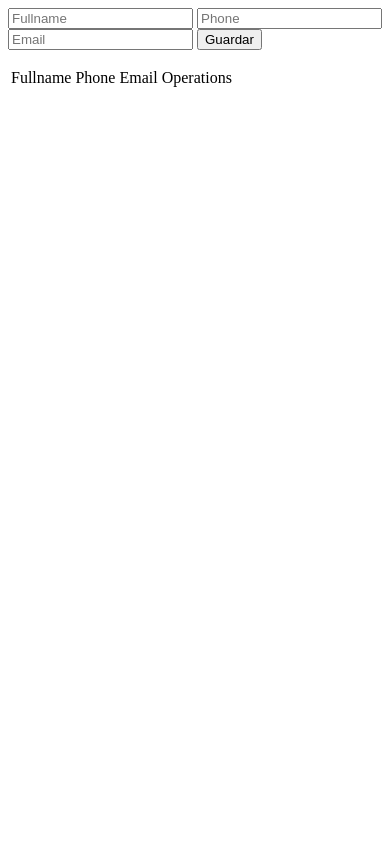
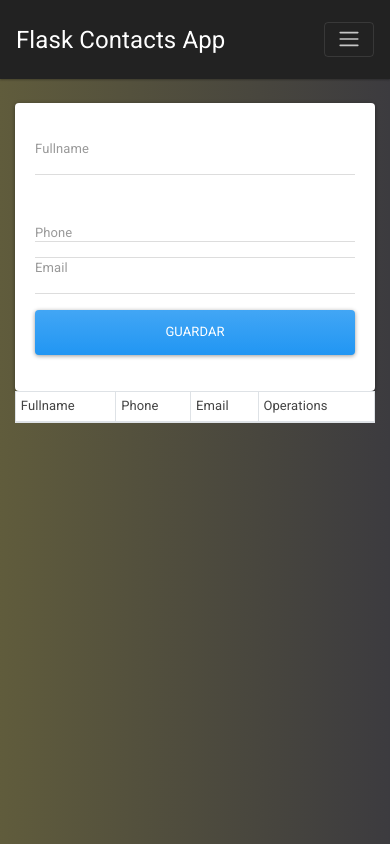
Before and after one commit to CARLOSPH36/flask-contact-app, a Flask app: page / in a window 390 px wide. Run offline with Flask 2, Linux system fonts and the light colour scheme; data that the repository does not hold is empty; some libraries are stand-ins or nearby versions.

Commit message:
Aplicacion completada satisfactoriamnete

```diff
--- /dev/null
+++ b/static/css/main.css
@@ -0,0 +1,7 @@
+body {
+
+    background: #3C3B3F;  /* fallback for old browsers */
+background: -webkit-linear-gradient(to right, #605C3C, #3C3B3F);  /* Chrome 10-25, Safari 5.1-6 */
+background: linear-gradient(to right, #605C3C, #3C3B3F); /* W3C, IE 10+/ Edge, Firefox 16+, Chrome 26+, Opera 12+, Safari 7+ */
+
+}
--- /dev/null
+++ b/static/js/main.js
@@ -0,0 +1,12 @@
+const btnDelete = document.querySelectorAll('.btn-delete')
+
+if(btnDelete) {
+  const btnArray =  Array.from(btnDelete);
+  btnArray.forEach((btn) => {
+    btn.addEventListener('click', (e) => {
+        if(!confirm('Are you sure you want to delete it?')){
+            e.preventDefault();
+        }
+    });
+  });
+}
--- a/templates/index.html
+++ b/templates/index.html
@@ -1,22 +1,42 @@
+{% extends 'layout.html' %}
+
+{% block body %}
+<div class="row">
+    <div class="col-md-5">
         {% with messages = get_flashed_messages() %}
         {% if messages %}
         {% for message in messages %}
-    <p>{{ message }}</p>
+        <div class="alert alert-success alert-dismissible fade show" role="alert">
+            {{ message }}
+            <button type="button" class="close" data-dismiss="alert" aria-label="Close">
+                <span aria-hidden="true">&times;</span>
+            </button>
+        </div>
         {% endfor %}
         {% endif%}
         {% endwith%}
 
+        <div class="card card-body">
             <form action="/add_contact" method="POST">
-<input type="text" name="fullname" placeholder="Fullname">
-<input type="text" name="phone" placeholder="Phone">
-<input type="text" name="email" placeholder="Email">
-<button type="submit">
+                <div class="form-group">
+                    <input type="text" name="fullname" placeholder="Fullname" class="form-control">
+                </div>
+                <div class="form-control">
+                    <input type="text" name="phone" placeholder="Phone" class="form-control">
+                </div>
+                <div class="form-group">
+                    <input type="text" name="email" placeholder="Email" class="form-control">
+                </div>
+                <div class="form-group">
+                    <button type="submit" class="btn btn-primary btn-block">
                         Guardar
                     </button>
-
+                </div>
             </form>
-
-<table>
+        </div>
+    </div>
+    <div class="col-md-7">
+        <table class="table table-striped table-bordered bg-white table-sm">
             <thead>
                 <tr>
                     <td>Fullname</td>
@@ -33,11 +53,14 @@
                     <td>{{ contact.2 }}</td>
                     <td>{{ contact.3 }}</td>
                     <td>
-                    <a href= "/edit/{{contact.0}}">Edit</a>
-                    <a href= "/delete/{{contact.0}}">Delete</a>
-
+                        <a href="/edit/{{contact.0}}" class="btn btn-secondary">Edit</a>
+                        <a href="/delete/{{contact.0}}" class="btn btn-danger btn-delete">Delete</a>
                     </td>
                 </tr>
                 {% endfor %}
             </tbody>
         </table>
+    </div>
+</div>
+
+{% endblock %}
--- a/templates/layout.html
+++ b/templates/layout.html
@@ -0,0 +1,35 @@
+<!DOCTYPE html>
+<html lang="en">
+<head>
+    <meta charset="UTF-8">
+    <meta name="viewport" content="width=device-width, initial-scale=1.0">
+    <meta http-equiv="X-UA-Compatible" content="ie-edge">
+    <title>Contact Flask App </title>
+    <link rel="stylesheet" href="https://bootswatch.com/4/materia/bootstrap.css">
+    <link rel="stylesheet" href="{{ url_for('static', filename='css/main.css')}}">
+</head>
+
+<body>
+    <nav class="navbar navbar-expand-lg navbar-dark bg-dark ">
+        <a class="navbar-brand" href="/">Flask Contacts App </a>
+        <button class="navbar-toggler" type="button" data-toggle="collapse" data-target="#navbarNav" aria-controls="navbarNav" aria-expanded="false" aria-label="Toggle navigation">
+          <span class="navbar-toggler-icon"></span>
+        </button>
+    </nav>
+    <div class="container pt-4">
+        {% block body %}
+        {% endblock %}
+    </div>
+<!-- scripts-->
+<script src="https://code.jquery.com/jquery-3.5.1.slim.min.js"
+integrity="sha384-DfXdz2htPH0lsSSs5nCTpuj/zy4C+OGpamoFVy38MVBnE+IbbVYUew+OrCXaRkfj"
+crossorigin="anonymous"></script>
+<script src="https://cdn.jsdelivr.net/npm/popper.js@1.16.0/dist/umd/popper.min.js"
+integrity="sha384-Q6E9RHvbIyZFJoft+2mJbHaEWldlvI9IOYy5n3zV9zzTtmI3UksdQRVvoxMfooAo"
+crossorigin="anonymous"></script>
+<script src="https://stackpath.bootstrapcdn.com/bootstrap/4.5.0/js/bootstrap.min.js"
+integrity="sha384-OgVRvuATP1z7JjHLkuOU7Xw704+h835Lr+6QL9UvYjZE3Ipu6Tp75j7Bh/kR0JKI"
+crossorigin="anonymous"></script>
+<script src="{{url_for('static', filename= 'js/main.js')}}"></script>
+</body>
+</html>
```
Also changed, not shown: templates/edit-contact.html (+24 -6 lines). Lines whose indentation alone changed are shown as unchanged.
